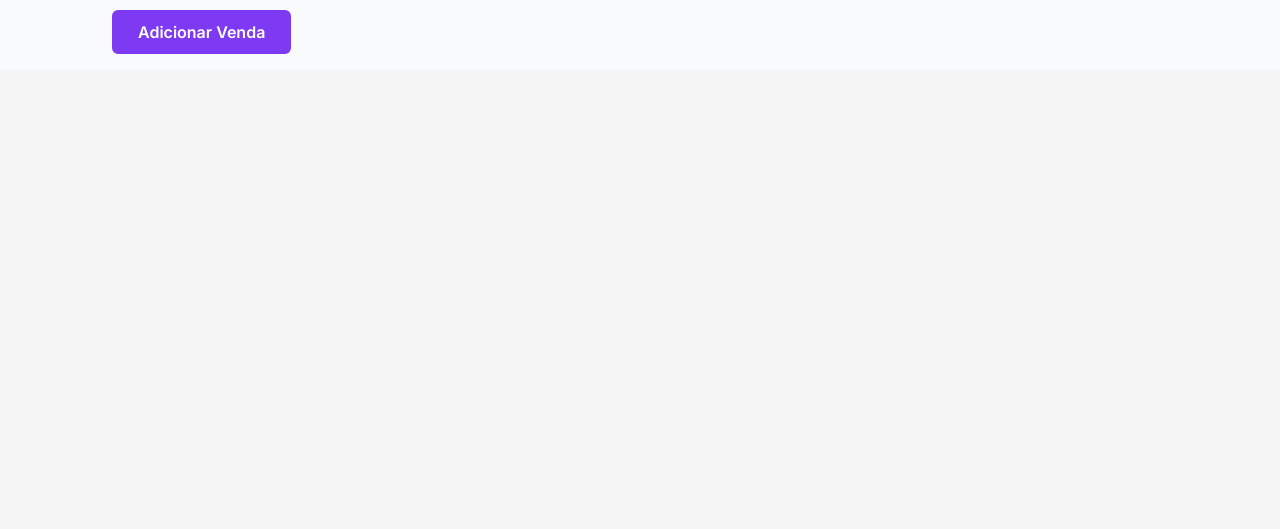
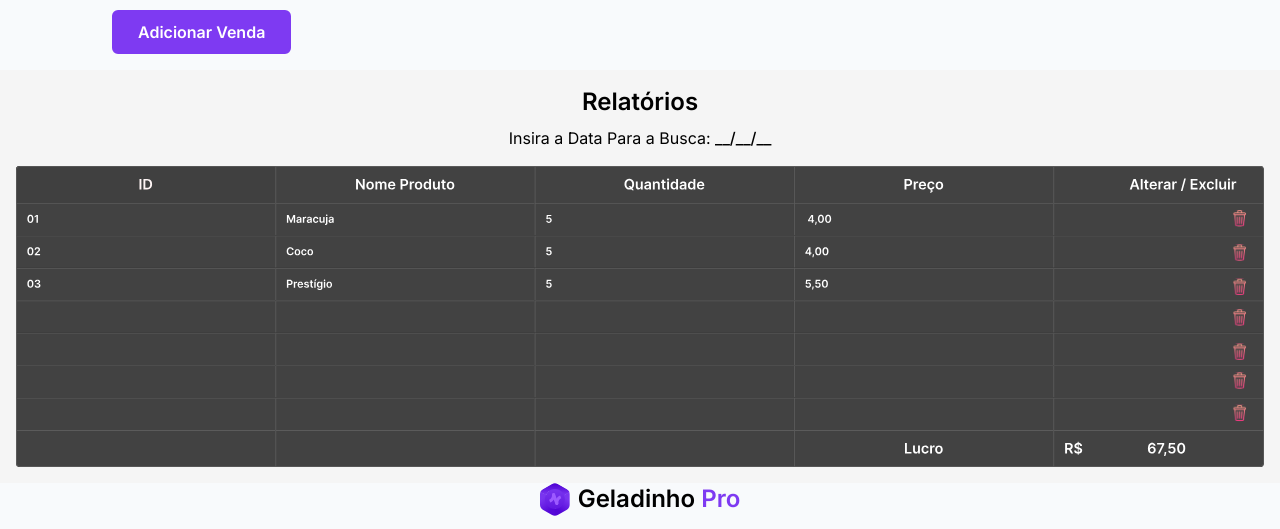
Before and after one commit to Victor-Sarti/GeladinhoPro, a React (Vite) app in the folder frontend/: page / in a window 1280 px wide. Shown: the part 1833-2362 px from the top of the page. Before the commit the page ends 1903 px from the top, so only its background shows below. Built offline with nearby package versions, Linux system fonts and the light colour scheme.

Commit message:
feat: footer

```diff
--- a/frontend/src/App.jsx
+++ b/frontend/src/App.jsx
@@ -4,6 +4,8 @@ import Hero from './components/Hero/Hero'
 import Section from './components/Section/Section'
 import Estoque from './components/Estoque/Estoque'
 import { Registro } from './components/Registros/Registro'
+import Relatorio from './components/Relatorio/Relatorio'
+import Footer from './components/Footer/Footer'
 
 export default function App() {
   return (
@@ -13,6 +15,8 @@ export default function App() {
    <Section/>
    <Estoque/>
    <Registro/>
+   <Relatorio/>
+   <Footer/>
    </>
   )
 }
--- /dev/null
+++ b/frontend/src/components/Footer/Footer.jsx
@@ -0,0 +1,15 @@
+import React from 'react'
+import logo from "../../assets/logoG.svg"
+const Footer = () => {
+  return (
+    <div className=' flex flex-col justify-center items-center gap-3 bg-slate-50 '>
+       <div className='text-2xl flex items-center gap-2 font-bold'>
+            <img src={logo} alt="" />
+            <p>Geladinho <span className='text-primary'>Pro</span></p>
+          </div>
+          <p className=' text-xs text-slate-600'>© 2025 SeguritGeladinLand</p>
+    </div>
+  )
+}
+
+export default Footer
```
